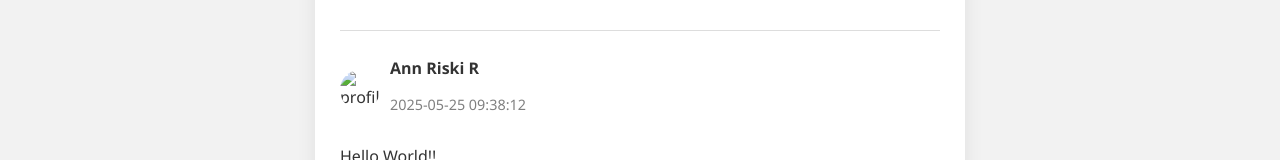
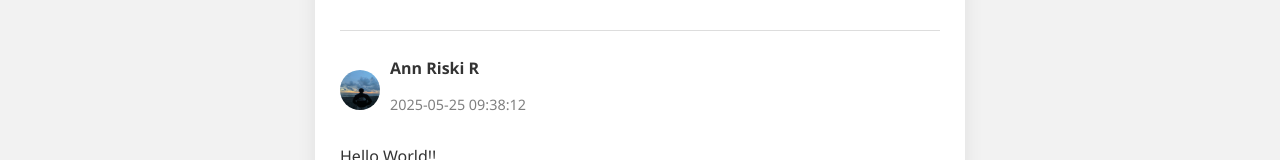
Before and after one commit to akuntugas1/Aan-login, a plain HTML site: page index.html in a window 1280 px wide. Shown: the part 630-790 px from the top of the page. Drawn offline with Linux system fonts and the light colour scheme.

Commit message:
Update index.html

```diff
--- a/index.html
+++ b/index.html
@@ -217,7 +217,7 @@
 
     <div class="post">
       <div class="profile">
-        <img src="IMG-20250611-WA0098.jpg" alt="profil">
+        <img src="https://github.com/akuntugas1/Aan-login/blob/main/IMG-20250613-WA0130.jpg" alt="profil">
         <div>
           <p><strong>Ann Riski R</strong></p>
           <p style="font-size: 0.9rem; color: gray;">2025-05-25 09:38:12</p>
```
